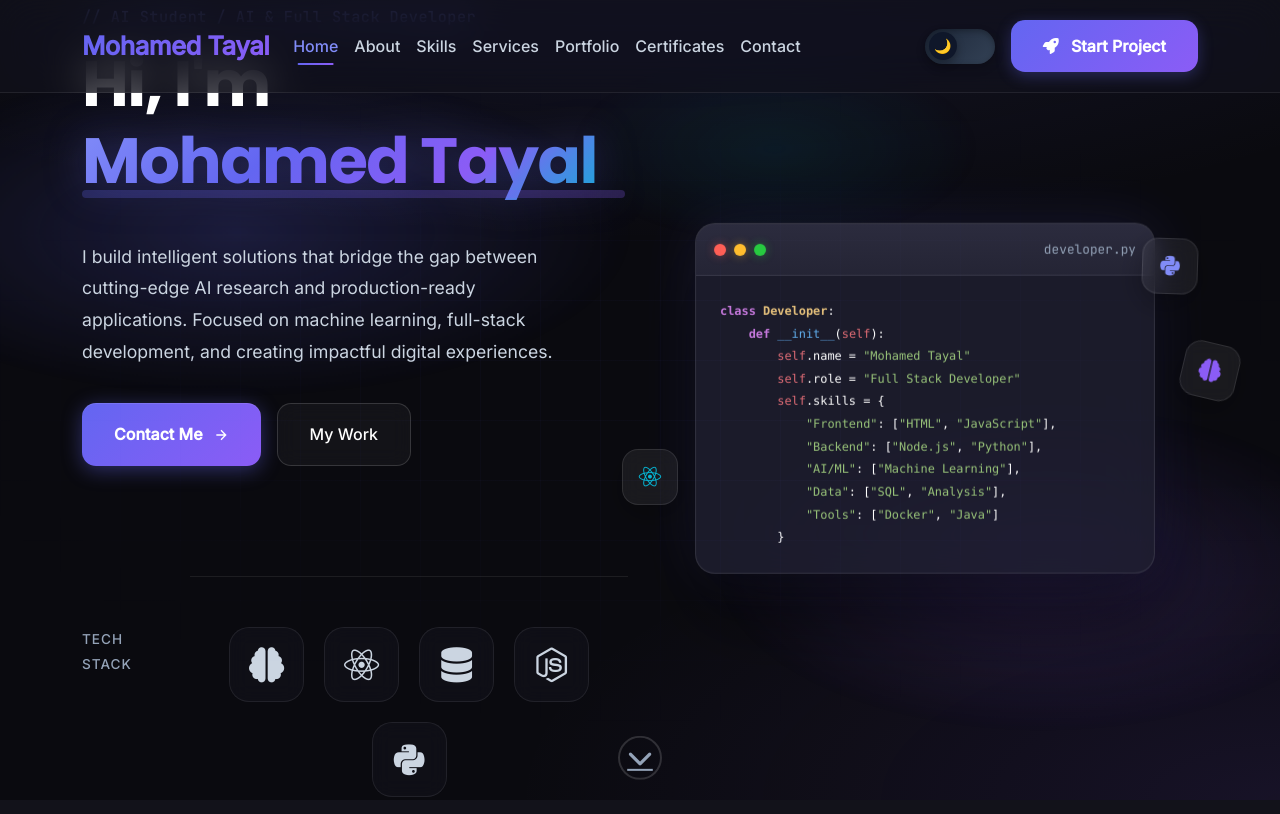
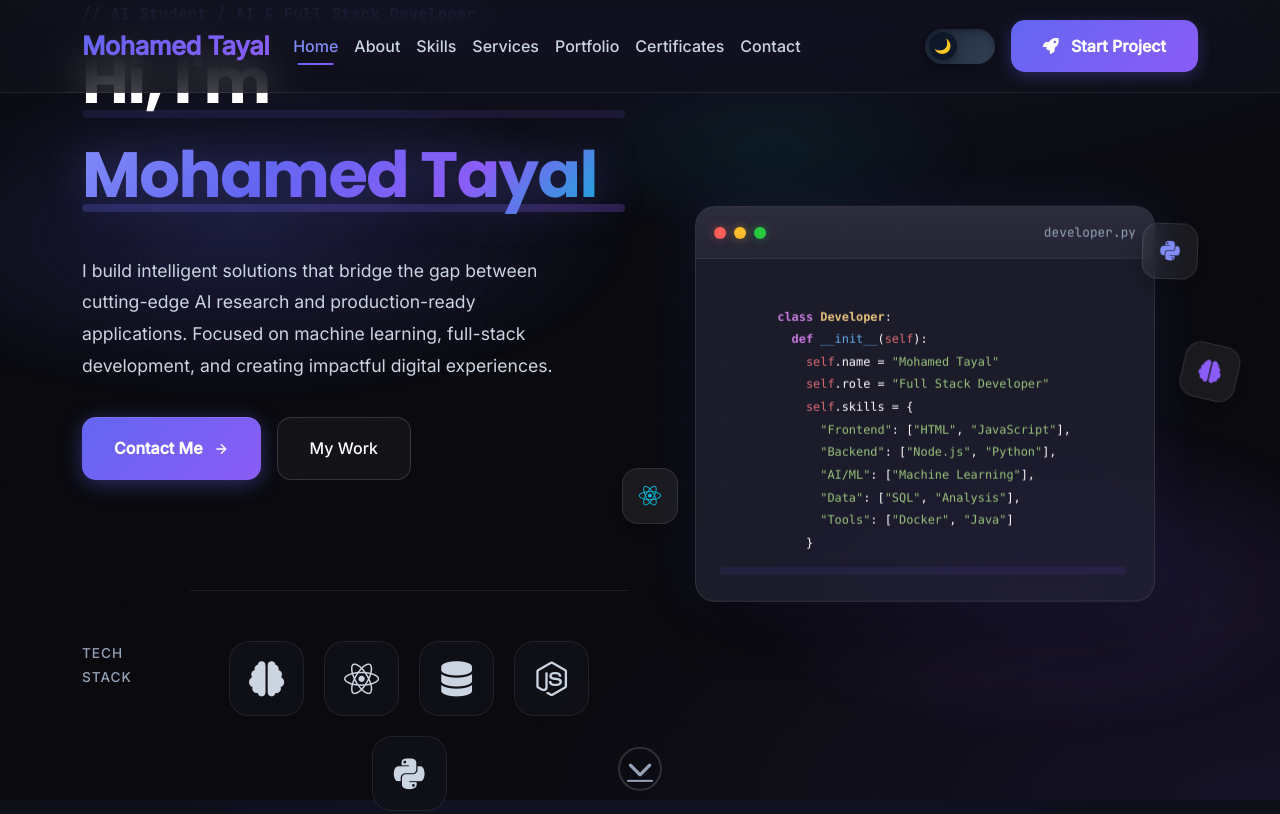
Before and after one commit to mohamedtayal/projecty, a plain HTML site: page index.html in a window 1280 px wide. Shown: the top 814 px of the page. Drawn offline with nearby package versions, Linux system fonts and the light colour scheme.

Commit message:
fix: pure CSS typing animation and bug fixes

```diff
--- a/css/style.css
+++ b/css/style.css
@@ -1,3 +1,104 @@
+/* Typing effect for code block */
+.typing-code-css {
+  display: block;
+  overflow: hidden;
+  white-space: pre;
+  border-right: 3px solid var(--primary-light);
+  position: relative;
+  min-width: 0;
+  max-width: 100vw;
+  /* احسب عدد الحروف الفعلي (تقريباً 340) */
+  animation:
+    typing-code 3.5s steps(80, end) 0.5s forwards,
+    cursor-blink 0.8s step-end infinite,
+    cursor-fade 0.5s ease 4.2s forwards;
+  width: 0;
+}
+
+@keyframes typing-code {
+  from { width: 0; }
+  to { width: 100%; }
+}
+
+.typing-code-css::after {
+  content: '';
+  position: absolute;
+  bottom: 2px;
+  left: 0;
+  width: 100%;
+  height: 8px;
+  background: linear-gradient(135deg, rgba(99, 102, 241, 0.10), rgba(139, 92, 246, 0.10));
+  border-radius: 4px;
+  z-index: -1;
+  opacity: 0;
+  animation: underline-reveal 0.4s ease 3.8s forwards;
+}
+
+@media (prefers-reduced-motion: reduce) {
+  .typing-code-css {
+    animation: none;
+    width: auto;
+    border-right: none;
+  }
+  .typing-code-css::after {
+    animation: none;
+    opacity: 1;
+  }
+}
+/* Typing Static - CSS Animation */
+.typing-static-css {
+  color: var(--white);
+  display: inline-block;
+  overflow: hidden;
+  white-space: nowrap;
+  border-right: 3px solid transparent;
+  position: relative;
+  min-width: 0;
+  max-width: 100vw;
+  /* 7 chars in "Hi, I'm " (مع المسافة) */
+  animation:
+    typing-static 0.7s steps(7, end) 0.1s forwards,
+    cursor-blink 0.8s step-end infinite,
+    cursor-fade 0.5s ease 1.6s forwards;
+  width: 0;
+}
+
+@keyframes typing-static {
+  from { width: 0; }
+  to { width: 100%; }
+}
+
+.typing-static-css {
+  border-right-color: var(--primary-light);
+  box-shadow: 3px 0 8px rgba(99, 102, 241, 0.2);
+}
+
+.typing-static-css::after {
+  content: '';
+  position: absolute;
+  bottom: 2px;
+  left: 0;
+  width: 100%;
+  height: 8px;
+  background: linear-gradient(135deg, rgba(99, 102, 241, 0.12), rgba(139, 92, 246, 0.12));
+  border-radius: 4px;
+  z-index: -1;
+  opacity: 0;
+  animation: underline-reveal 0.4s ease 1.2s forwards;
+}
+
+@media (prefers-reduced-motion: reduce) {
+  .typing-static-css {
+    animation: none;
+    width: auto;
+    border-right: none;
+    box-shadow: none;
+  }
+  .typing-static-css::after {
+    animation: none;
+    opacity: 1;
+  }
+}
 /* ===================== Responsive Mobile Fixes ===================== */
 @media (max-width: 480px) {
   html {
--- a/index.html
+++ b/index.html
@@ -170,7 +170,7 @@
         <div class="col-lg-6" data-aos="fade-up" data-aos-duration="800">
           <p class="hero-eyebrow">// AI Student / AI & Full Stack Developer</p>
           <h1 class="hero-title" aria-label="Hi, I'm Mohamed Tayal">
-            <span class="typing-static">Hi, I'm </span><span class="typing-name-css">Mohamed Tayal</span>
+            <span class="typing-static-css">Hi, I'm </span><span class="typing-name-css">Mohamed Tayal</span>
           </h1>
           <p class="hero-description">
             I build intelligent solutions that bridge the gap between cutting-edge AI research and production-ready applications. Focused on machine learning, full-stack development, and creating impactful digital experiences.
@@ -208,7 +208,8 @@
                 <span class="editor-filename">developer.py</span>
               </div>
               <div class="editor-code">
-                <pre><code><span class="code-keyword">class</span> <span class="code-class">Developer</span>:
+                <pre><code class="typing-code-css">
+        <span class="code-keyword">class</span> <span class="code-class">Developer</span>:
           <span class="code-keyword">def</span> <span class="code-function">__init__</span>(<span class="code-param">self</span>):
             <span class="code-param">self</span>.name = <span class="code-string">"Mohamed Tayal"</span>
             <span class="code-param">self</span>.role = <span class="code-string">"Full Stack Developer"</span>
@@ -218,7 +219,8 @@
               <span class="code-string">"AI/ML"</span>: [<span class="code-string">"Machine Learning"</span>],
               <span class="code-string">"Data"</span>: [<span class="code-string">"SQL"</span>, <span class="code-string">"Analysis"</span>],
               <span class="code-string">"Tools"</span>: [<span class="code-string">"Docker"</span>, <span class="code-string">"Java"</span>]
-        }<span class="code-cursor">|</span></code></pre>
+            }
+        </code></pre>
               </div>
             </div>
             <!-- Floating Elements -->
```
Lines whose indentation alone changed are shown as unchanged.
